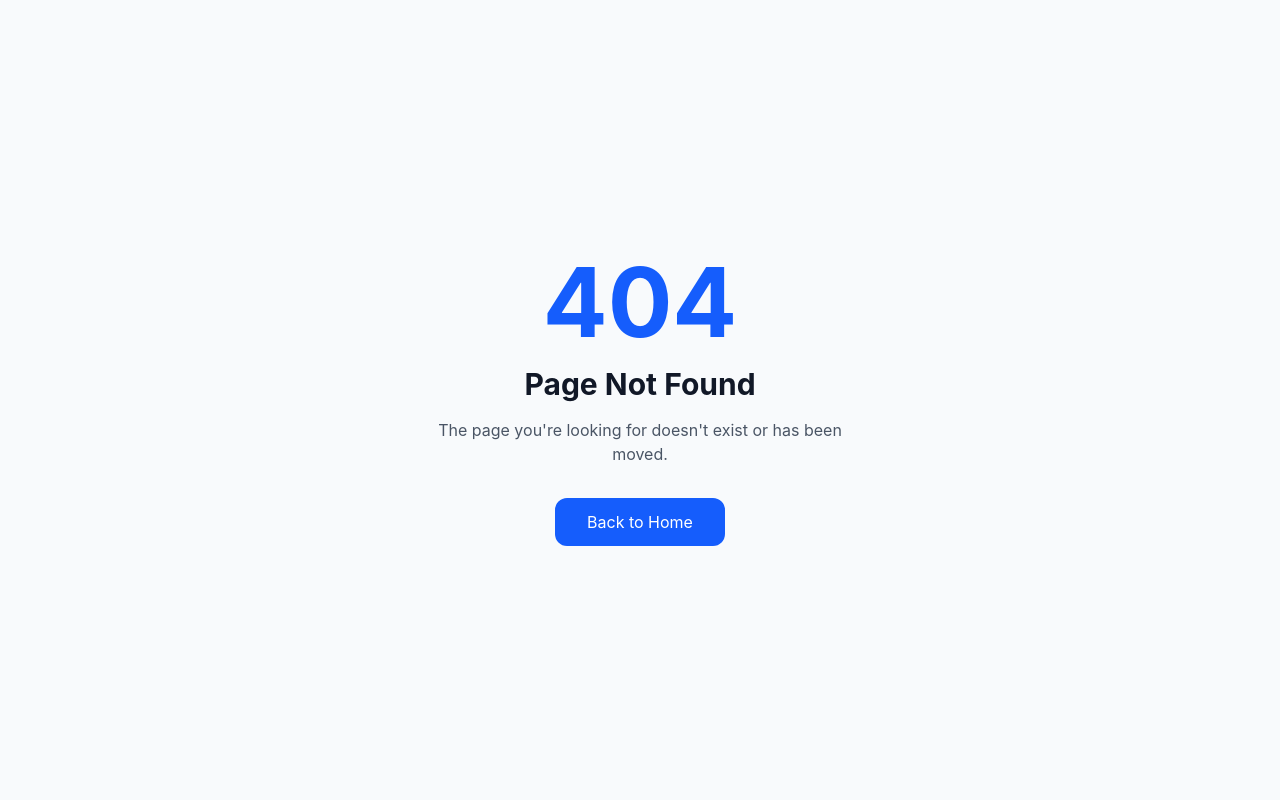
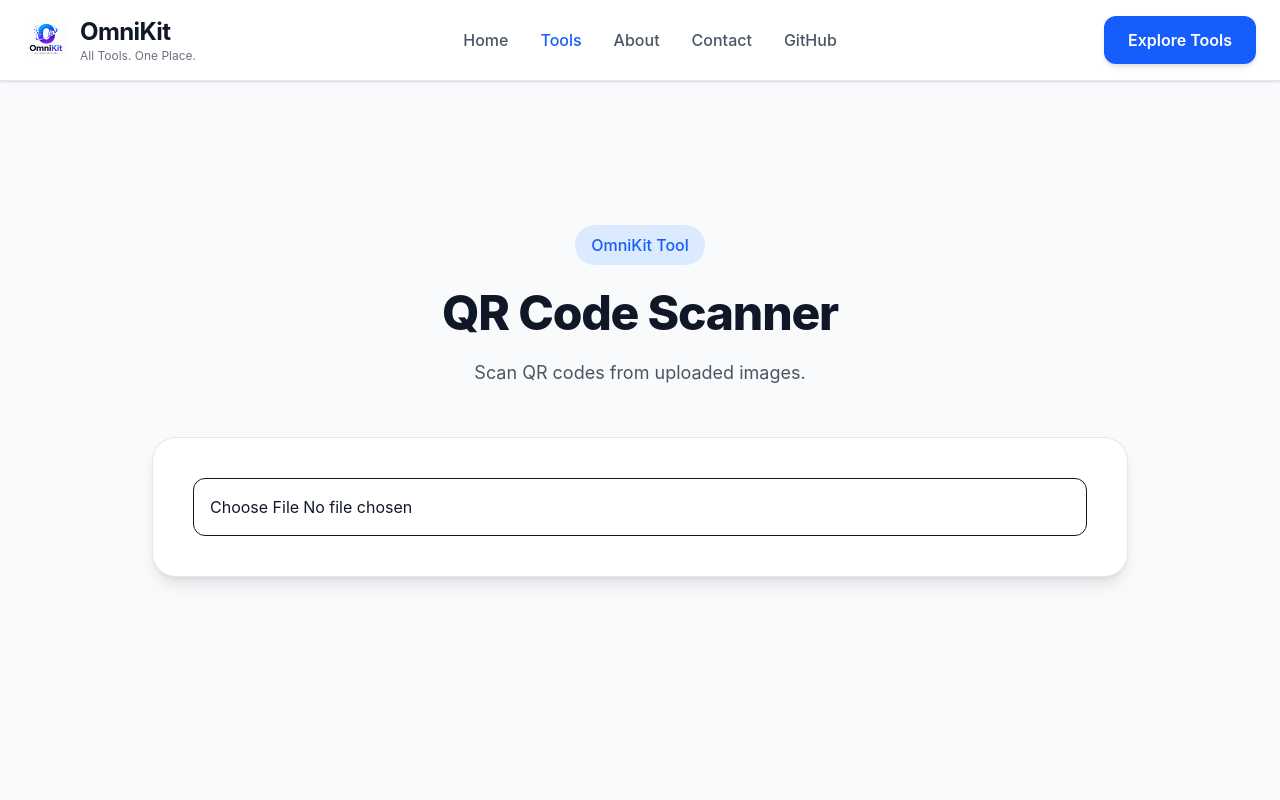
Before and after one commit to Subhashkolanu/OmniKit, a React (Vite) app: page /tools/qr-code-scanner in a window 1280 px wide. Before the commit this address had no page. Shown: the top 800 px of the page. Built offline with nearby package versions, Linux system fonts and the light colour scheme.

Commit message:
feat: add QR Code Scanner

```diff
--- a/package.json
+++ b/package.json
@@ -13,6 +13,7 @@
     "@tailwindcss/vite": "^4.3.3",
     "browser-image-compression": "^2.0.2",
     "html-to-image": "^1.11.13",
+    "jsqr": "^1.4.0",
     "marked": "^18.0.7",
     "pdf-lib": "^1.17.1",
     "pdfjs-dist": "^6.2.108",
--- a/src/App.jsx
+++ b/src/App.jsx
@@ -29,6 +29,7 @@ import MarkdownPreview from "./tools/MarkdownPreview";
 import LoremIpsumGenerator from "./tools/LoremIpsumGenerator";
 import JWTDecoder from "./tools/JWTDecoder";
 import RegexTester from "./tools/RegexTester";
+import QRCodeScanner from "./tools/QRCodeScanner";
 
 import ScrollToTop from "./components/ScrollToTop";
 
@@ -144,6 +145,9 @@ function App() {
 <Route
   path="/tools/regex-tester"
   element={<RegexTester />}
+/><Route
+  path="/tools/qr-code-scanner"
+  element={<QRCodeScanner />}
 />
 
         {/* 404 */}
--- a/src/data/tools.js
+++ b/src/data/tools.js
@@ -179,6 +179,14 @@ const tools = [
   icon: "🔍",
   path: "/tools/regex-tester",
 },
+{
+  id: 24,
+  name: "QR Code Scanner",
+  category: "Utility",
+  description: "Scan QR codes from uploaded images.",
+  icon: "📷",
+  path: "/tools/qr-code-scanner",
+},
 ];
 
 export default tools;
--- /dev/null
+++ b/src/tools/QRCodeScanner/index.jsx
@@ -0,0 +1,91 @@
+import { useState } from "react";
+import jsQR from "jsqr";
+import ToolLayout from "../../layouts/ToolLayout";
+
+export default function QRCodeScanner() {
+  const [result, setResult] = useState("");
+
+  async function scanQR(e) {
+    const file = e.target.files[0];
+    if (!file) return;
+
+    const img = new Image();
+    img.src = URL.createObjectURL(file);
+
+    img.onload = () => {
+      const canvas = document.createElement("canvas");
+      const ctx = canvas.getContext("2d");
+
+      canvas.width = img.width;
+      canvas.height = img.height;
+
+      ctx.drawImage(img, 0, 0);
+
+      const imageData = ctx.getImageData(
+        0,
+        0,
+        canvas.width,
+        canvas.height
+      );
+
+      const code = jsQR(
+        imageData.data,
+        canvas.width,
+        canvas.height
+      );
+
+      if (code) {
+        setResult(code.data);
+      } else {
+        alert("No QR Code found.");
+      }
+    };
+  }
+
+  function copyResult() {
+    navigator.clipboard.writeText(result);
+    alert("Copied!");
+  }
+
+  function resetTool() {
+    setResult("");
+  }
+
+  return (
+    <ToolLayout
+      title="QR Code Scanner"
+      description="Scan QR codes from uploaded images."
+    >
+      <input
+        type="file"
+        accept="image/*"
+        onChange={scanQR}
+        className="w-full border rounded-xl p-4"
+      />      {result && (
+        <>
+          <textarea
+            value={result}
+            readOnly
+            className="w-full h-40 border rounded-xl p-4 mt-6 resize-none"
+          />
+
+          <div className="grid grid-cols-2 gap-4 mt-6">
+            <button
+              onClick={copyResult}
+              className="bg-black text-white py-3 rounded-xl"
+            >
+              Copy
+            </button>
+
+            <button
+              onClick={resetTool}
+              className="border py-3 rounded-xl"
+            >
+              Reset
+            </button>
+          </div>
+        </>
+      )}
+    </ToolLayout>
+  );
+}
```
Also changed, not shown: 1 other file (tests, documents, lock files or other folders).
